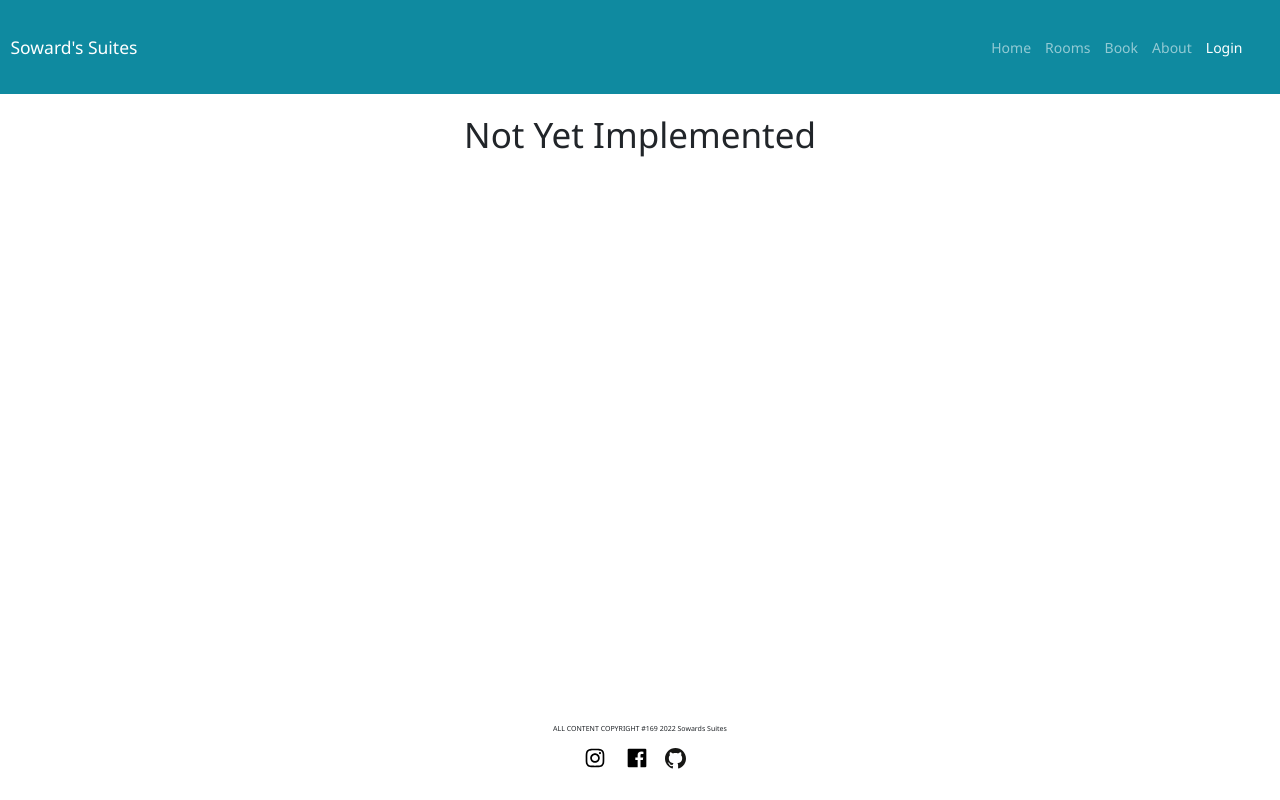
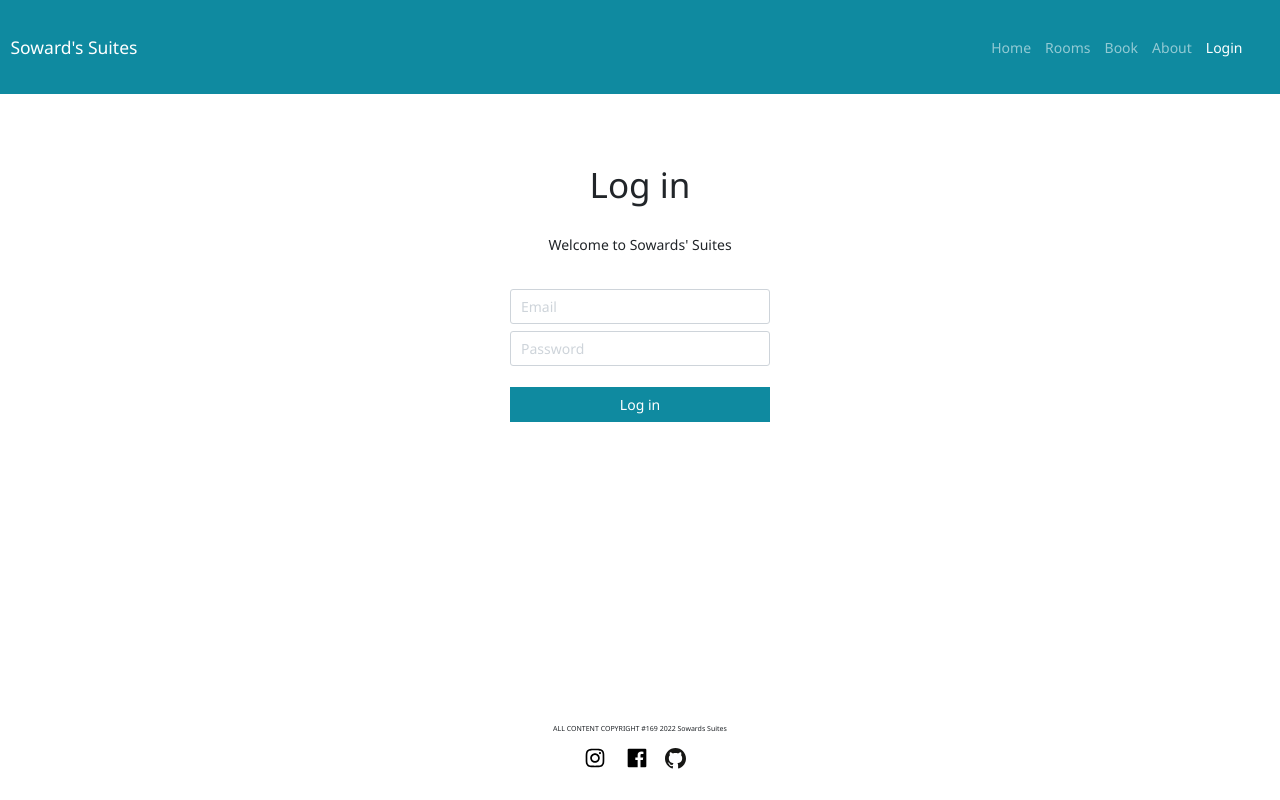
Before and after one commit to bradofrado/SowardsSuites, a Vue app: page /login in a window 1280 px wide. Built offline with nearby package versions, Linux system fonts and the light colour scheme.

Commit message:
Updated login page

```diff
--- a/src/App.vue
+++ b/src/App.vue
@@ -71,4 +71,12 @@ button {
     background-color: #fff;
 }
 
+.button-primary {
+    background-color: #0f8aa0;
+    height: 2.5rem;
+    color: #fff;
+    margin: 1rem 0;
+    font-weight: 500;
+}
+
 </style>
--- a/src/views/LoginView.vue
+++ b/src/views/LoginView.vue
@@ -1,5 +1,19 @@
 <template>
-    <h1>Not Yet Implemented</h1>
+    <div class="login-page">
+        <h1>Log in</h1>
+        <p>Welcome to Sowards' Suites</p>
+        <div class="signin-container">
+            <form class="d-flex flex-column">
+                <div class="form-field">
+                    <input type='text' value='' name="username" placeholder="Email"/>
+                </div>
+                <div class="form-field">
+                    <input type='password' value='' name="password" placeholder="Password"/>
+                </div>
+                <button type="submit" class="button button-primary">Log in</button>
+            </form>
+        </div>
+    </div>
 </template>
 
 <script>
@@ -7,3 +21,49 @@ export default {
     name: "LoginView"
 }
 </script>
+
+<style scoped>
+
+.login-page {
+    margin: 50px 0;
+    text-align: center;
+}
+
+.login-page h1 {
+    font-weight: 300;
+    margin-bottom: 2rem;
+}
+
+.signin-container {
+    margin: 0 auto;
+    width: 300px;
+    padding: 20px;
+}
+
+.form-field {
+    width: 100%;
+    margin-bottom: .5rem;
+}
+
+.form-field input {
+    width: 100%;
+    border: .5px solid #ced4da;
+    border-radius: 3px;
+    height: 35px;
+    color: #495057;
+    padding: 10px 10px;
+    transition: border-color .15s ease-in-out,
+    box-shadow .15s ease-in-out;
+}
+
+.form-field input::placeholder {
+    color: #ced4da;
+}
+
+.form-field input:focus {
+    outline: none;
+    border-color: #78b7f1;
+    border-radius: 2px;
+    box-shadow: 0 0 3px 1px #78b7f1;
+}
+</style>
```
